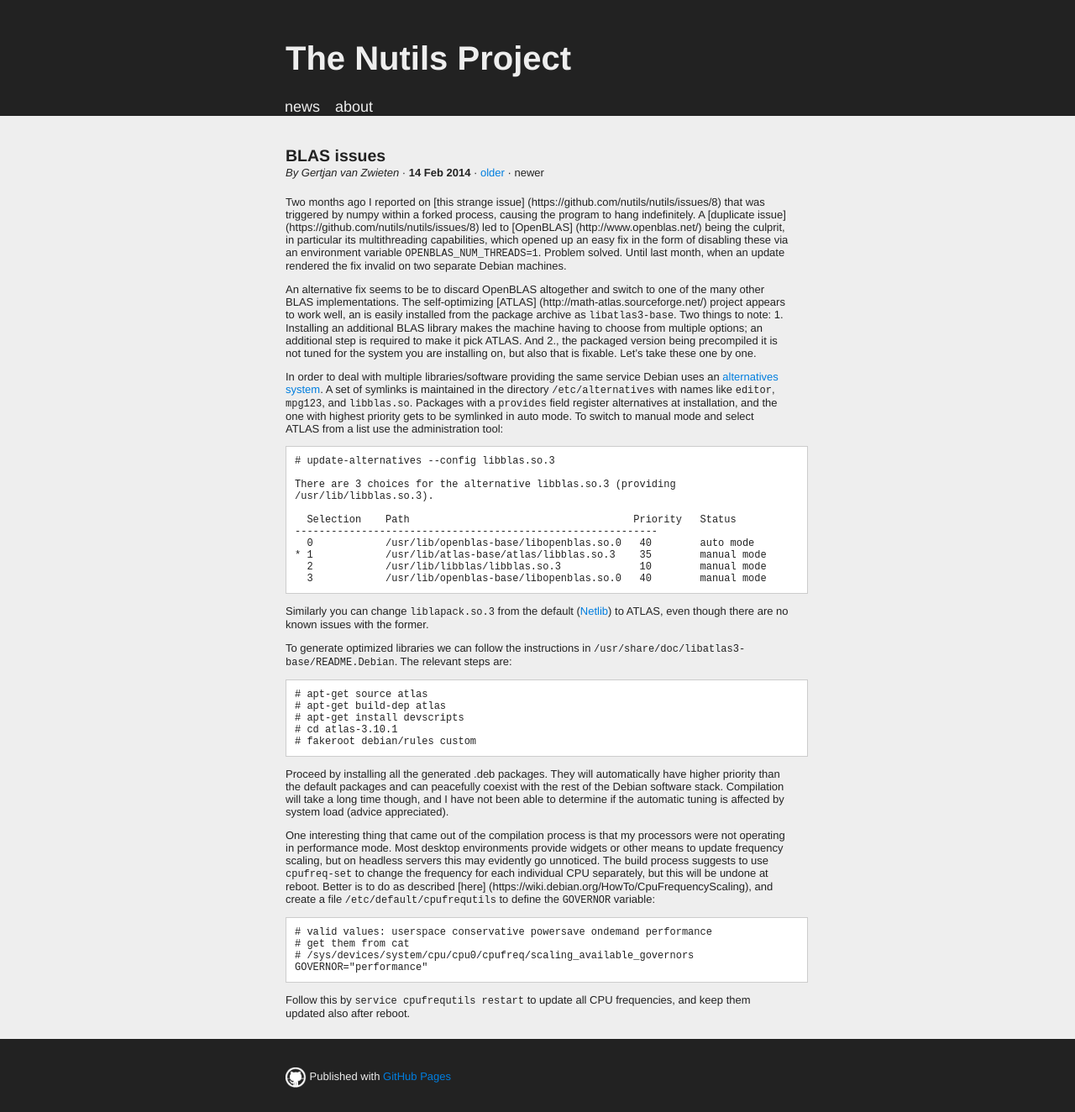
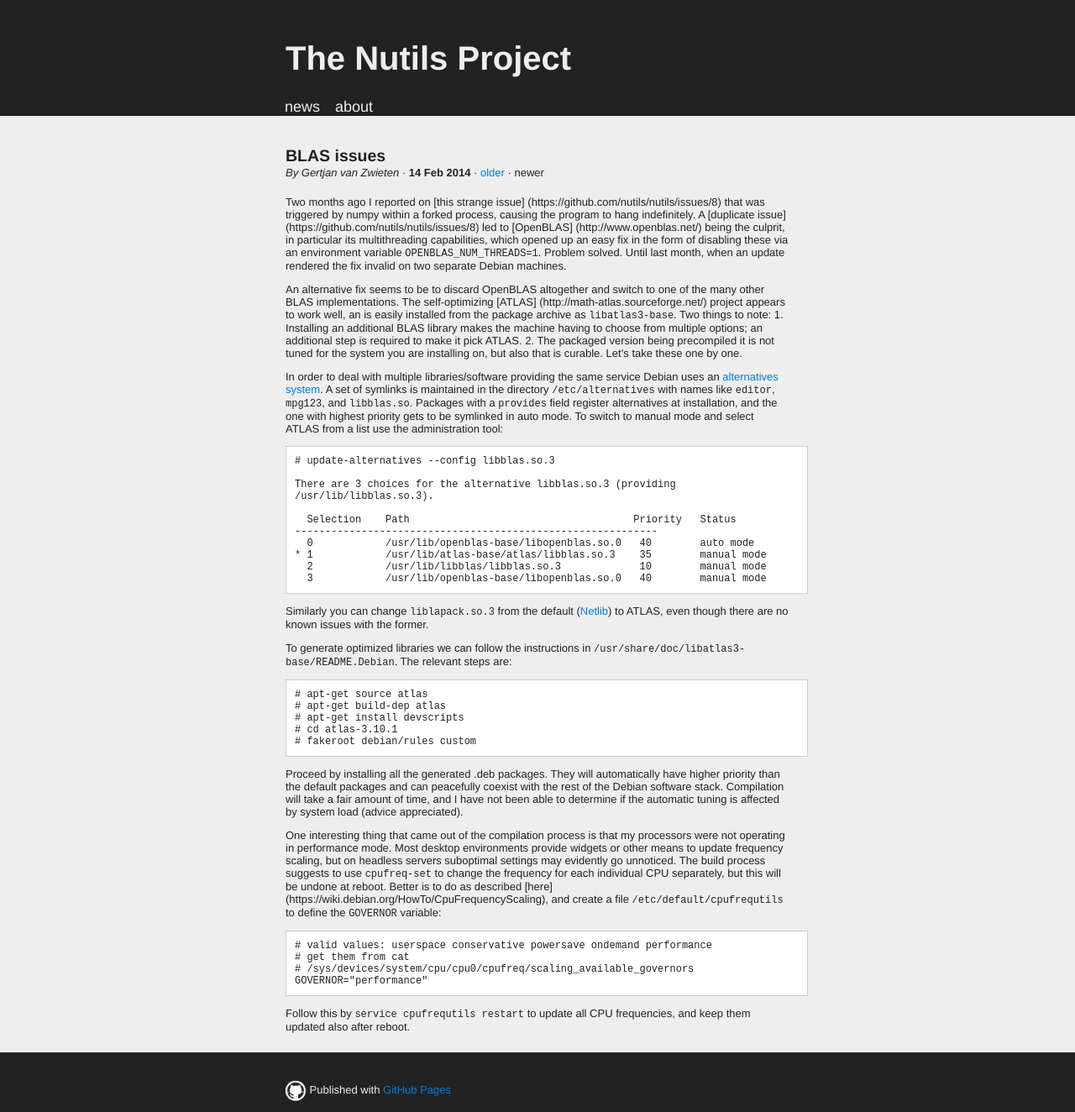
Before and after one commit to nutils/nutils.github.io, a Jekyll site: the page built from _posts/2014-02-14-blas.md, in a window 1280 px wide. Shown: the whole page at 84% size. Built offline with Jekyll 4.4.1, drawn with Linux system fonts in a browser that asks for light colours; Markdown is read by kramdown in place of the engine named in the settings.

Commit message:
small textual update

```diff
--- a/_posts/2014-02-14-blas.md
+++ b/_posts/2014-02-14-blas.md
@@ -19,9 +19,9 @@
 (http://math-atlas.sourceforge.net/) project appears to work well, an is easily
 installed from the package archive as `libatlas3-base`. Two things to note: 1.
 Installing an additional BLAS library makes the machine having to choose from
-multiple options; an additional step is required to make it pick ATLAS. And
-2., the packaged version being precompiled it is not tuned for the system you
-are installing on, but also that is fixable. Let's take these one by one.
+multiple options; an additional step is required to make it pick ATLAS. 2. The
+packaged version being precompiled it is not tuned for the system you are
+installing on, but also that is curable. Let's take these one by one.
 
 In order to deal with multiple libraries/software providing the same service
 Debian uses an [alternatives
@@ -59,17 +59,17 @@
 
 Proceed by installing all the generated .deb packages. They will automatically
 have higher priority than the default packages and can peacefully coexist with
-the rest of the Debian software stack. Compilation will take a long time though,
-and I have not been able to determine if the automatic tuning is affected by
-system load (advice appreciated).
+the rest of the Debian software stack. Compilation will take a fair amount of
+time, and I have not been able to determine if the automatic tuning is affected
+by system load (advice appreciated).
 
 One interesting thing that came out of the compilation process is that my
 processors were not operating in performance mode. Most desktop environments
 provide widgets or other means to update frequency scaling, but on headless
-servers this may evidently go unnoticed. The build process suggests to use
-`cpufreq-set` to change the frequency for each individual CPU separately, but
-this will be undone at reboot. Better is to do as described [here]
-(https://wiki.debian.org/HowTo/CpuFrequencyScaling), and create a file
+servers suboptimal settings may evidently go unnoticed. The build process
+suggests to use `cpufreq-set` to change the frequency for each individual CPU
+separately, but this will be undone at reboot. Better is to do as described
+[here] (https://wiki.debian.org/HowTo/CpuFrequencyScaling), and create a file
 `/etc/default/cpufrequtils` to define the `GOVERNOR` variable:
 
     # valid values: userspace conservative powersave ondemand performance
```
